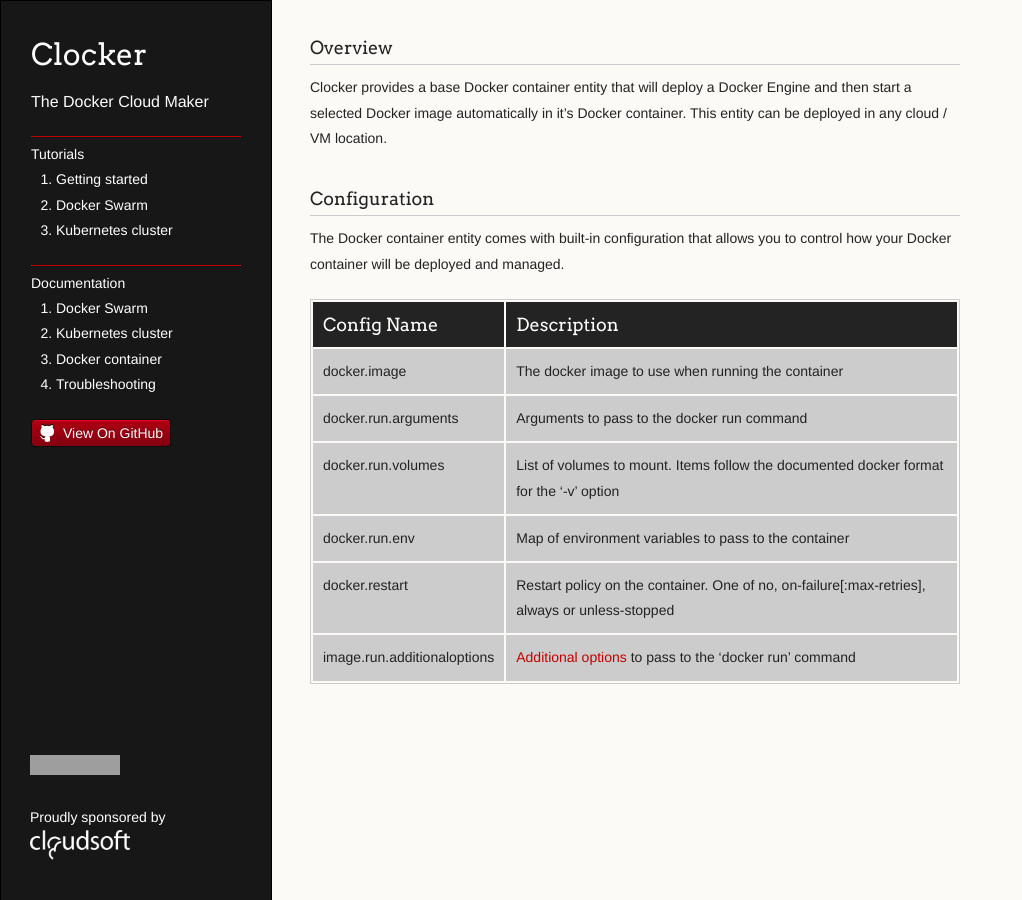
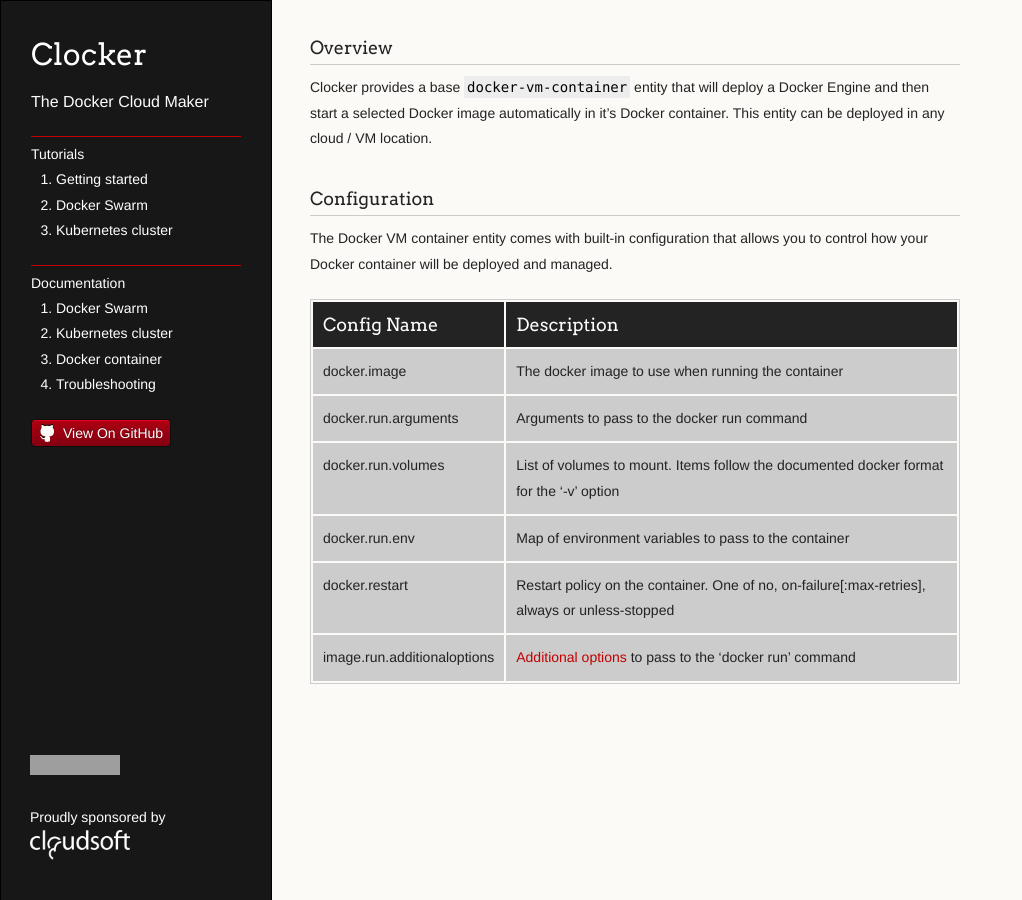
Before and after one commit to brooklyncentral/clocker, a Jekyll site: the page built from docs/docker-container.md, in a window 1280 px wide. Shown: the whole page, without its empty margins (0-1022 px from the left). Built offline with Jekyll 4.4.1, drawn with Linux system fonts in a browser that asks for light colours; grey boxes are pictures that could not be loaded.

```diff
--- a/docs/docker-container.md
+++ b/docs/docker-container.md
@@ -1,13 +1,13 @@
 ---
 layout: base
-title: Docker Container Documentation
+title: Docker VM Container Documentation
 ---
 
 ### Overview
-Clocker provides a base Docker container entity that will deploy a Docker Engine and then start a selected Docker image automatically in it's Docker container. This entity can be deployed in any cloud / VM location.
+Clocker provides a base `docker-vm-container` entity that will deploy a Docker Engine and then start a selected Docker image automatically in it's Docker container. This entity can be deployed in any cloud / VM location.
 
 ### Configuration
-The Docker container entity comes with built-in configuration that allows you to control how your Docker container will be deployed and managed.
+The Docker VM container entity comes with built-in configuration that allows you to control how your Docker container will be deployed and managed.
 
 | Config Name                 | Description                                                                                             |
 |-----------------------------|---------------------------------------------------------------------------------------------------------|
```
Also changed, not shown: docs/swarm-cluster.md (+1 -1 lines).
